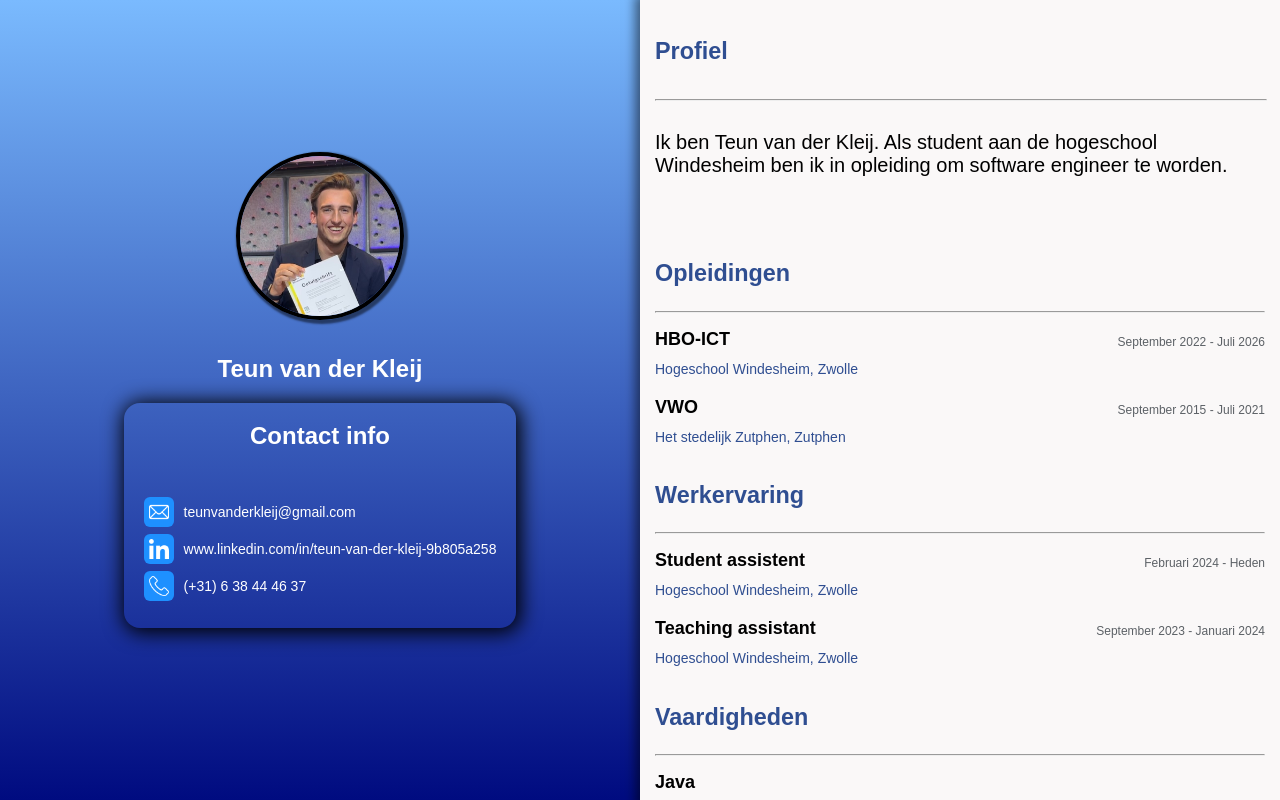
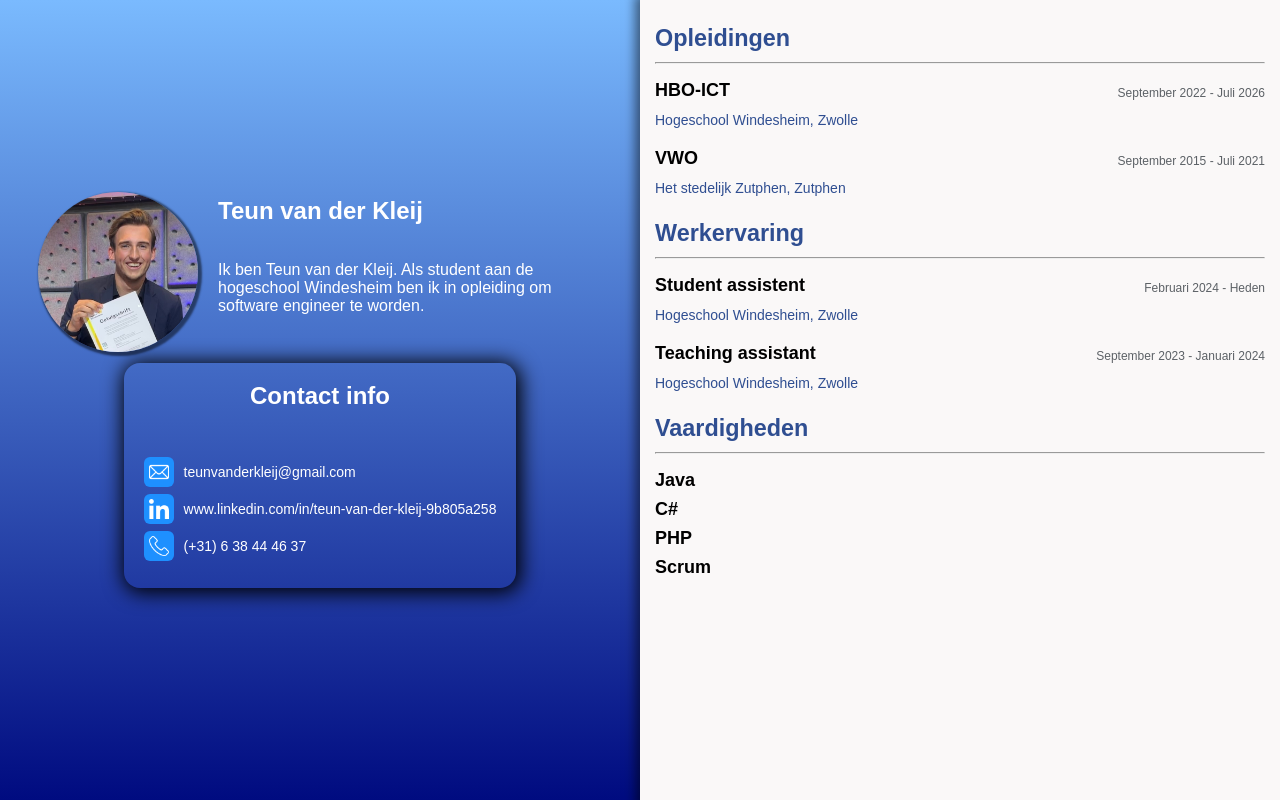
Before and after one commit to TeunvdKleij/showcase, a plain HTML site: page index.html in a window 1280 px wide. Drawn offline with Linux system fonts and the light colour scheme.

Commit message:
profile description to left side + extra margins

```diff
--- a/index.html
+++ b/index.html
@@ -11,8 +11,18 @@
 
 <div class="page">
     <section class="personalia">
-        <img class="person-logo" src="images/profile_picture.jpg" alt="Person logo">
-        <h1 class="person-name">Teun van der Kleij</h1>
+        <div class="personalia-person">
+            <div class="personalia-photo">
+                <img class="person-logo" src="images/profile_picture.jpg" alt="Person logo">
+            </div>
+            <div class="personalia-person-info">
+                <h1 class="person-name">Teun van der Kleij</h1>
+                <p class="profile-content__description">
+                    Ik ben Teun van der Kleij. Als student aan de hogeschool Windesheim ben ik in opleiding om software engineer te worden.
+                <p>
+            </div>
+
+        </div>
         <div class="contact-info">
             <h1>Contact info</h1>
             <div class="options">
@@ -42,23 +52,8 @@
     <section class="profile">
 
         <section class="profile-content">
-
-            <div class="profile-content__category--hidden-mobile">
-                <h3 class="profile-content__category-title">Profiel</h3>
-                <hr>
-            </div>
-
-            <div class="profile-content__element--hidden-mobile">
-                <div class="profile-content__element-header">
-                </div>
-                <p class="profile-content__description">
-                    Ik ben Teun van der Kleij. Als student aan de hogeschool Windesheim ben ik in opleiding om software engineer te worden.
-                <p>
-            </div>
-
-
             <div class="profile-content__category">
-                <h3 class="profile-content__category-title">Opleidingen</h3>
+                <h3 class="profile-content__category-title" style="margin-top: 10px;">Opleidingen</h3>
                 <hr>
             </div>
 
--- a/stylesheets/style.css
+++ b/stylesheets/style.css
@@ -23,6 +23,22 @@ body{
     justify-content: center;
     color: white;
 }
+.personalia-person{
+    display: flex;
+    justify-content: center;
+}
+.personalia-photo{
+    display: flex;
+    box-sizing: border-box;
+    margin-left: 20px;
+}
+.personalia-person-info{
+    display: flex;
+    flex-flow: column;
+    width: 60%;
+    box-sizing: border-box;
+    margin: 0 20px;
+}
 
 .profile {
     background-color: #faf8f8;
@@ -30,7 +46,6 @@ body{
 }
 
 .person-logo {
-    border: 4px solid black;
     border-radius: 50%;
     margin: 15px 0px;
     width: 20vh;
@@ -38,6 +53,7 @@ body{
     height: 20vh;
     animation: glow 3s ease alternate;
     box-shadow: 2px 2px 2px 2px rgba(0,0,0,0.5);
+    margin-bottom: 10px;
 
 }
 
@@ -45,6 +61,7 @@ body{
     padding: 15px;
     font-size: 20px;
     overflow-y: auto;
+    height: 100%;
     max-height: 100%;
     box-sizing: border-box;
     box-shadow: 2px 2px 10px 7px rgba(0,0,0,0.5);
@@ -52,6 +69,7 @@ body{
 
 .profile-content__category-title {
     color: rgba(39, 71, 140, 0.96);
+    margin: 10px 0;
 }
 
 .profile-content__category--hidden-mobile {
@@ -94,9 +112,8 @@ body{
     color: gray;
 }
 #linkedInHref:hover{
-    color:blue;
     text-decoration: underline;
-    cursor: pointer ;
+    cursor: pointer;
 }
 
 .profile-content__institute {
```
